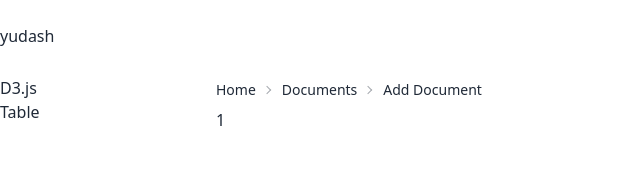
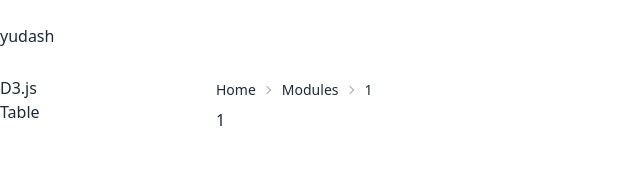
Before and after one commit to rlynjb/yudash, a Next.js app: page /modules/1 in a window 1280 px wide. Shown: the top 170 px of the page, without its empty margins (0-640 px from the left). Built offline with nearby package versions, Linux system fonts and the light colour scheme.

Commit message:
complete auto breadcrumb feature

```diff
--- a/src/components/Breadcrumbs.tsx
+++ b/src/components/Breadcrumbs.tsx
@@ -1,9 +1,48 @@
+import { useRouter } from 'next/router'
+
 export default function Breadcrumbs() {
+  const router = useRouter()
+  const urlPath = router.asPath.split('/')
+
+  const gotoPath = (visitPath: string) => {
+    const visitPathIndex = urlPath.indexOf(visitPath)
+    let pathString = ''
+
+    // build url path and
+    // call router.push()
+
+    urlPath.forEach((path, pathIndex) => {
+      if (pathIndex <= visitPathIndex) {
+        if (pathIndex === 1) {
+          pathString += path
+        } else {
+          pathString += '/'+path
+        }
+
+      }
+    })
+
+    router.push(pathString)
+  }
+
   return <div className="text-sm breadcrumbs">
     <ul>
-      <li><a>Home</a></li>
-      <li><a>Documents</a></li>
-      <li>Add Document</li>
+      {
+        urlPath.map((path, index) =>
+          <li
+            key={path}
+            onClick={() => gotoPath(path)}
+          >
+            {
+              path === ''
+            ?
+              'Home'
+            :
+              path.charAt(0).toUpperCase() + path.slice(1)
+            }
+          </li>
+        )
+      }
     </ul>
   </div>
 }
```
